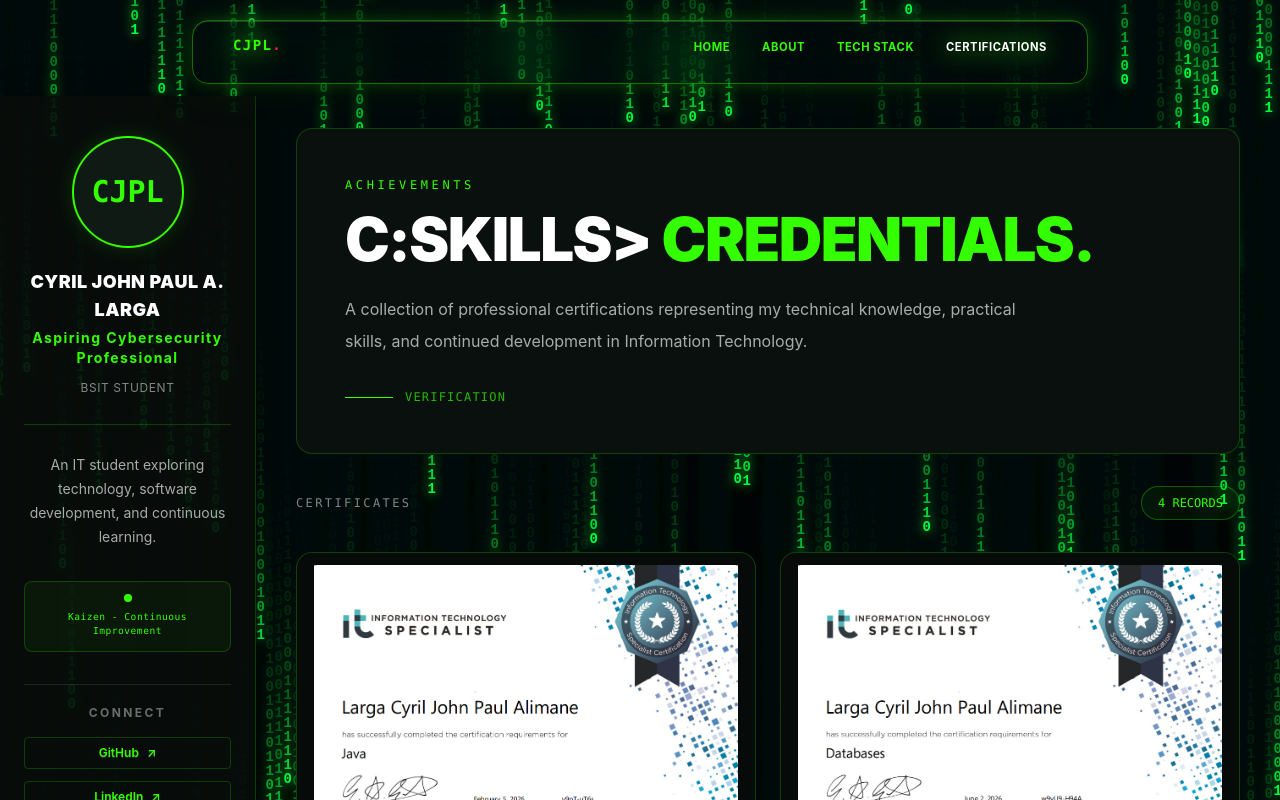
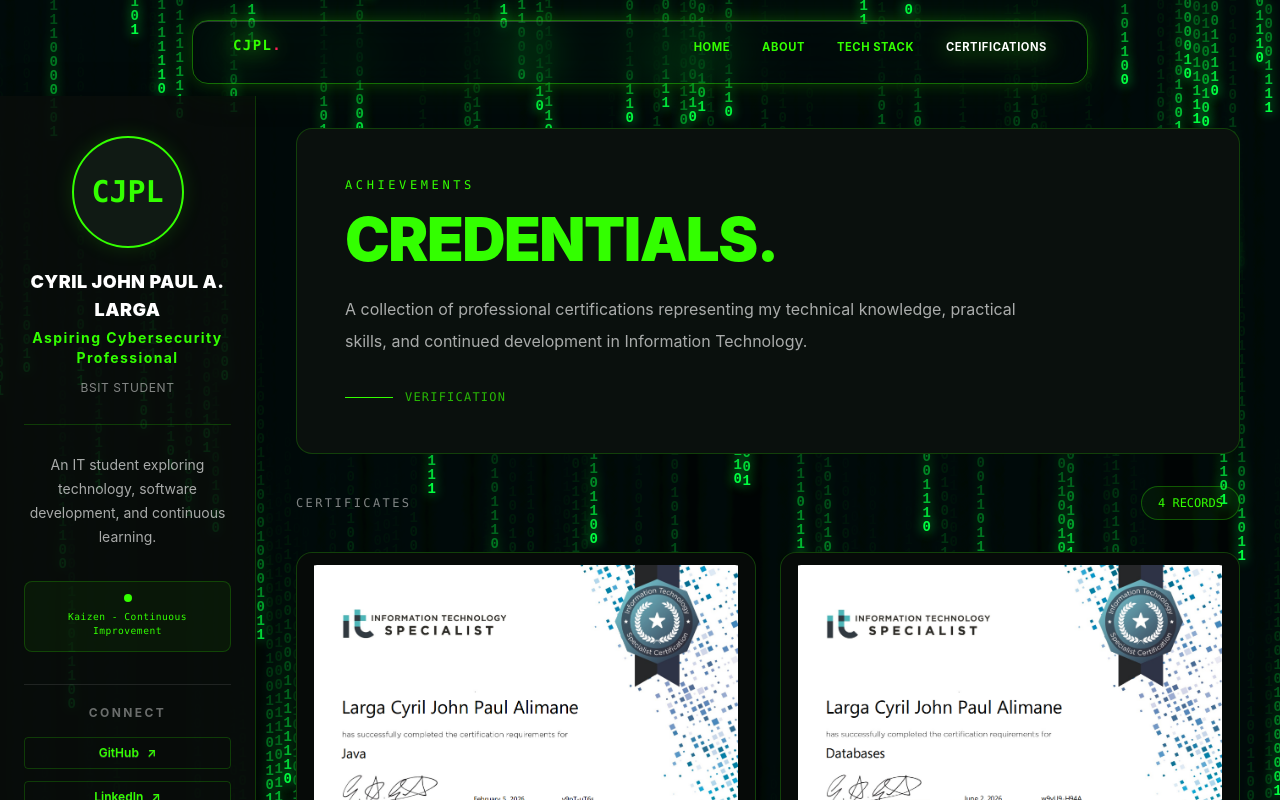
Before and after one commit to PaulLarKaizen/portfolio-nuxt, a Nuxt app: page /certifications in a window 1280 px wide. Shown: the top 800 px of the page. Built offline with nearby package versions, Linux system fonts and the light colour scheme.

Commit message:
Improve minor text phrases

```diff
--- a/app/pages/certifications.vue
+++ b/app/pages/certifications.vue
@@ -59,7 +59,6 @@ const verificationUrl =
       </p>
 
       <h1 class="text-4xl font-black tracking-tight text-white md:text-6xl">
-        C:SKILLS&gt;
         <span class="text-[#33ff00]">CREDENTIALS.</span>
       </h1>
 
```
